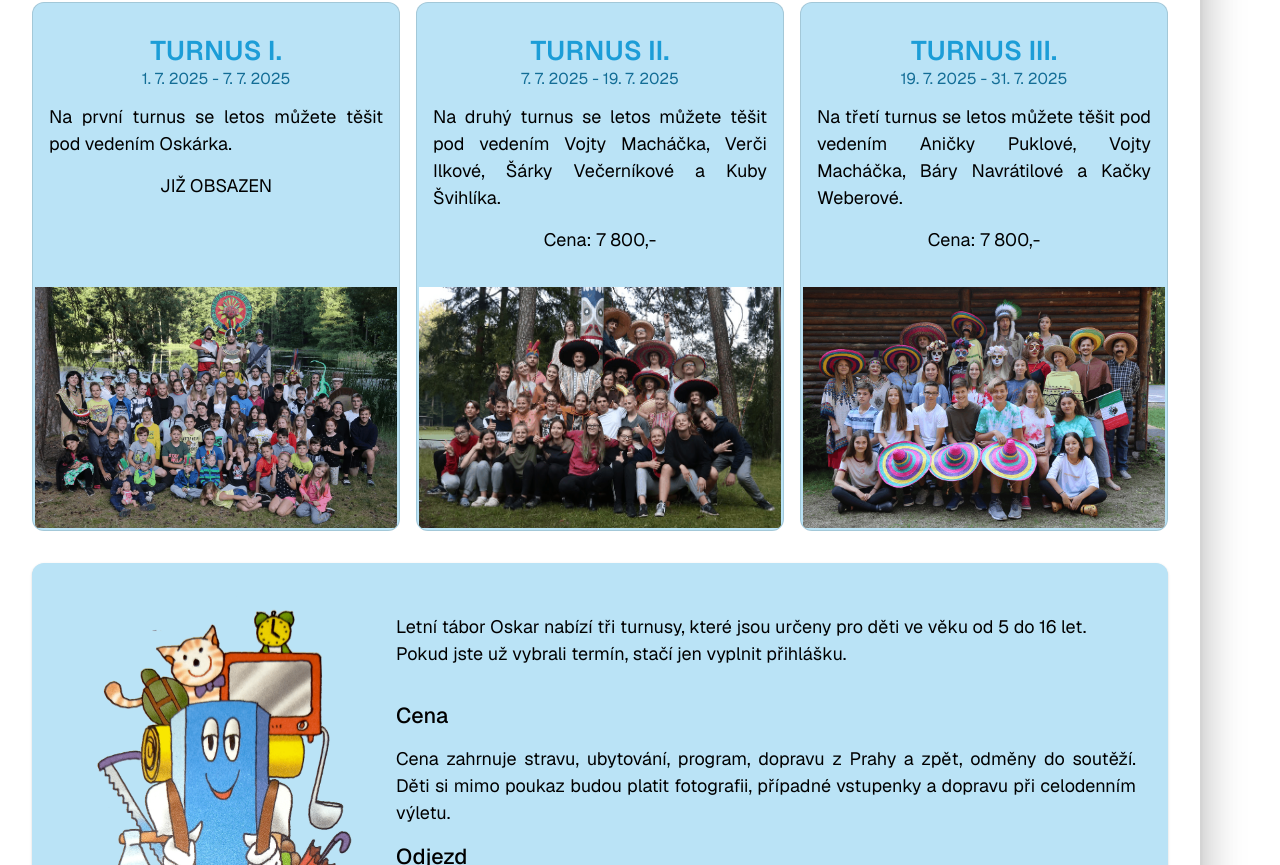
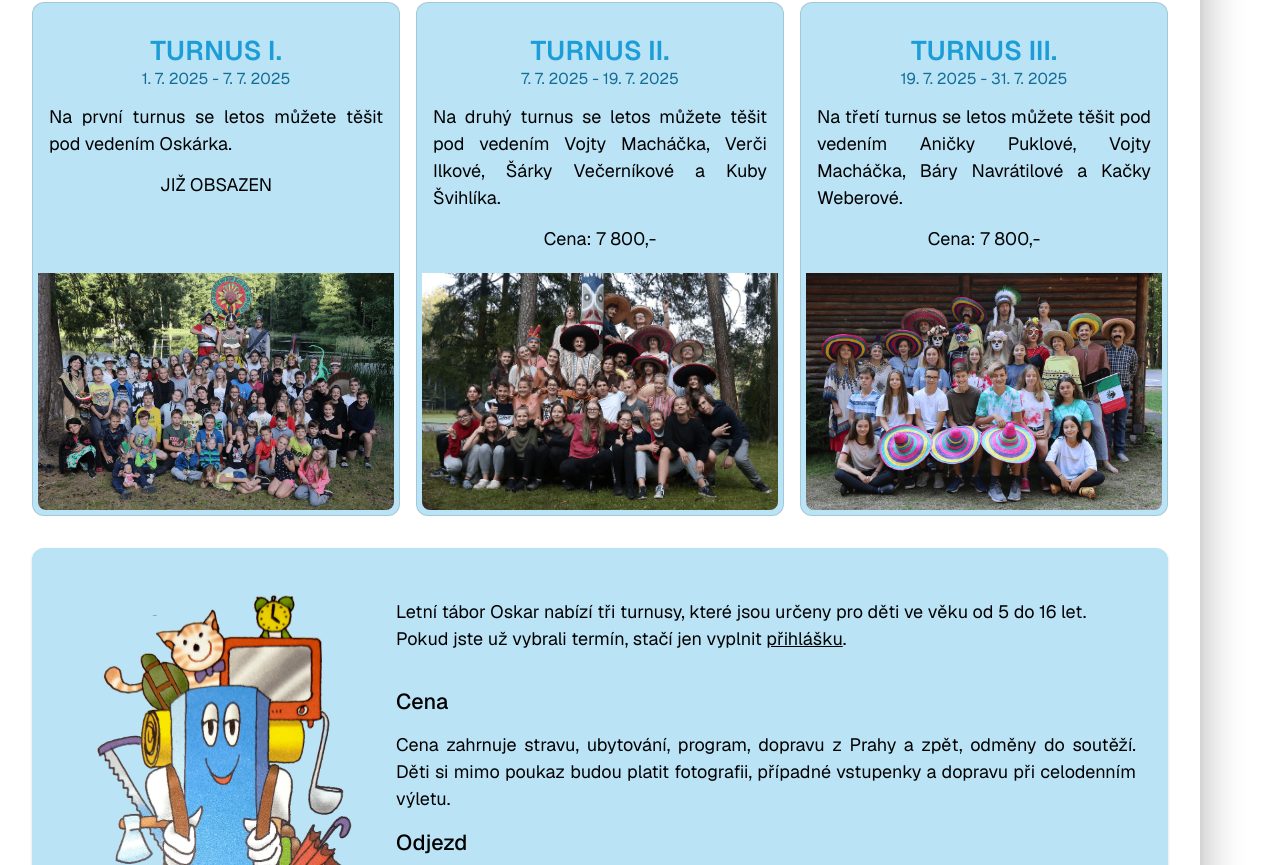
Before and after one commit to the-Radek/oskar-web, a Next.js app: page /pro-zajemce in a window 1280 px wide. Shown: the part 337-1202 px from the top of the page. Built offline with nearby package versions, Linux system fonts and the light colour scheme; what @mui/material-nextjs would draw is missing.

Commit message:
complete page pro-zajemce

```diff
--- a/src/app/pro-zajemce/page.module.css
+++ b/src/app/pro-zajemce/page.module.css
@@ -16,20 +16,22 @@
     border-color: var(--mui-palette-primary-main);
     background-color: transparent;
 
-    :first-child {
+    > :first-child {
       flex: 1;
 
-      h2 {
+      > h2 {
         margin-bottom: 0;
       }
 
-      :not(:first-child) {
+      > :nth-child(n + 2):nth-last-child(n + 2) {
         margin-bottom: 0.8em;
       }
     }
 
-    :last-child {
-      padding: 1px;
+    > :last-child {
+      margin: 5px;
+      border-radius: 0 0 calc(var(--border-radius, 8px) / 1.5) calc(var(--border-radius, 8px) / 1.5);
+      overflow: hidden;
     }
   }
 }
--- a/src/app/pro-zajemce/page.tsx
+++ b/src/app/pro-zajemce/page.tsx
@@ -93,7 +93,10 @@ export default function Turns() {
         <p>
           Letní tábor Oskar nabízí tři turnusy, které jsou určeny pro děti ve věku od 5 do 16 let.
           Pokud jste už vybrali termín, stačí jen vyplnit{' '}
-          <RouterLink href="/prihlaska">přihlášku</RouterLink>.
+          <RouterLink href="/prihlaska" underline="always">
+            přihlášku
+          </RouterLink>
+          .
         </p>
         <section aria-label="price">
           <Typography component="h2" variant="h4">
```
